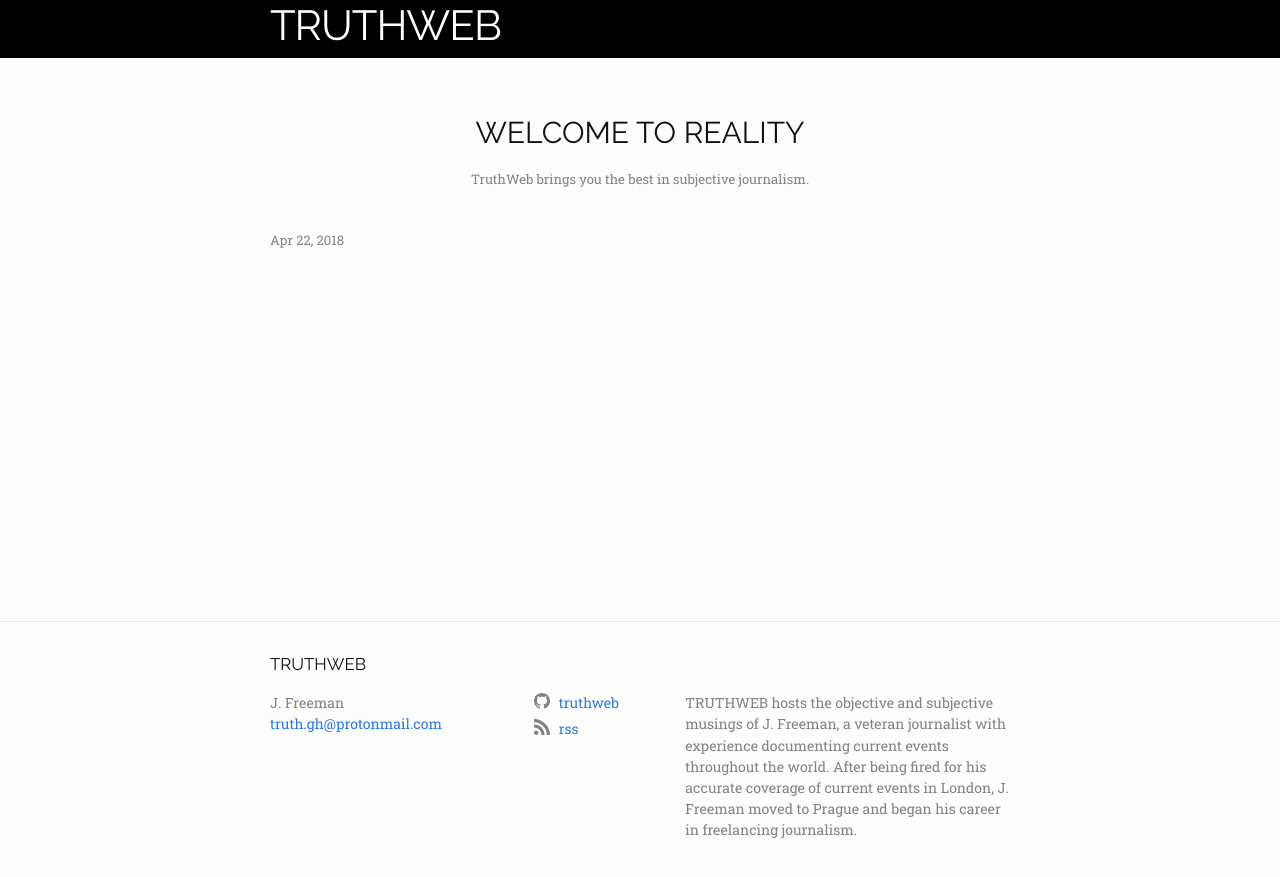
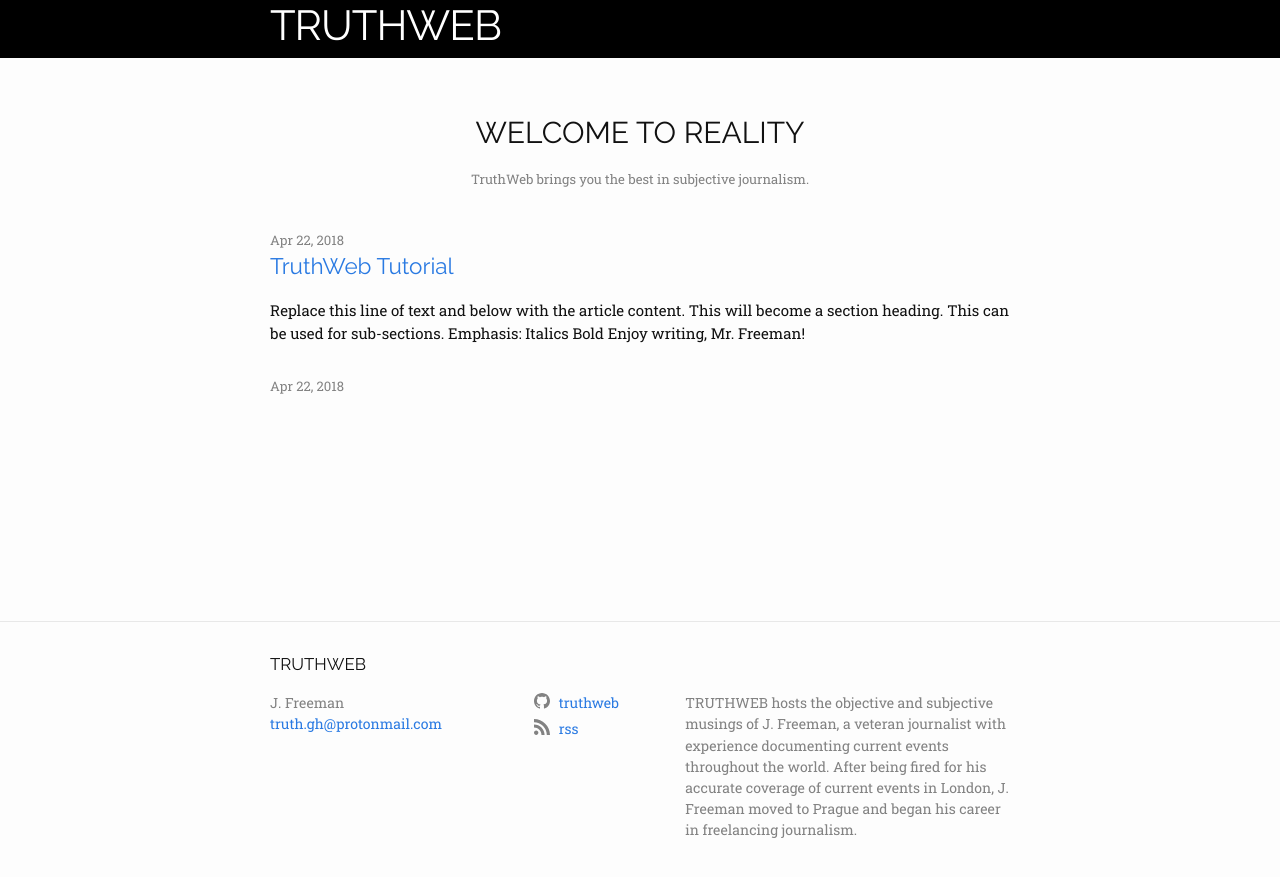
Before and after one commit to truthweb/truthweb.github.io, a Jekyll site: the page built from index.md, in a window 1280 px wide. Shown: the top 877 px of the page. Built offline with Jekyll 4.4.1, drawn with Linux system fonts in a browser that asks for light colours.

Commit message:
Uploading changes to articles. Latest article: 2018-04-22-tutorial.wg.

```diff
--- a/_posts/2018-04-22-mars.markdown
+++ b/_posts/2018-04-22-mars.markdown
@@ -4,7 +4,6 @@ title: Ancient Genocide on Mars: Is Humanity in Danger?
 date: 2018-04-22 23:59:18
 permalink: /mars/
 ---
-
 **Death on Mars** discusses the evidence pointing to the presence of an ancient and advanced society on Mars. This theory connects the dots between a number of seemingly unrelated facts about the geology and atomic composition of the Red Planet.
 
 ### The Following Evidence is Presented:
--- /dev/null
+++ b/_posts/2018-04-22-tutorial.markdown
@@ -0,0 +1,12 @@
+---
+layout: post
+title: TruthWeb Tutorial
+date: 2018-04-22 23:59:18
+permalink: /tutorial/
+---
+
+Replace this line of text and below with the article content.
+## This will become a section heading.
+### This can be used for sub-sections.
+Emphasis: *Italics* **Bold**
+Enjoy writing, Mr. Freeman!
```
Also changed, not shown: 2 other files.
